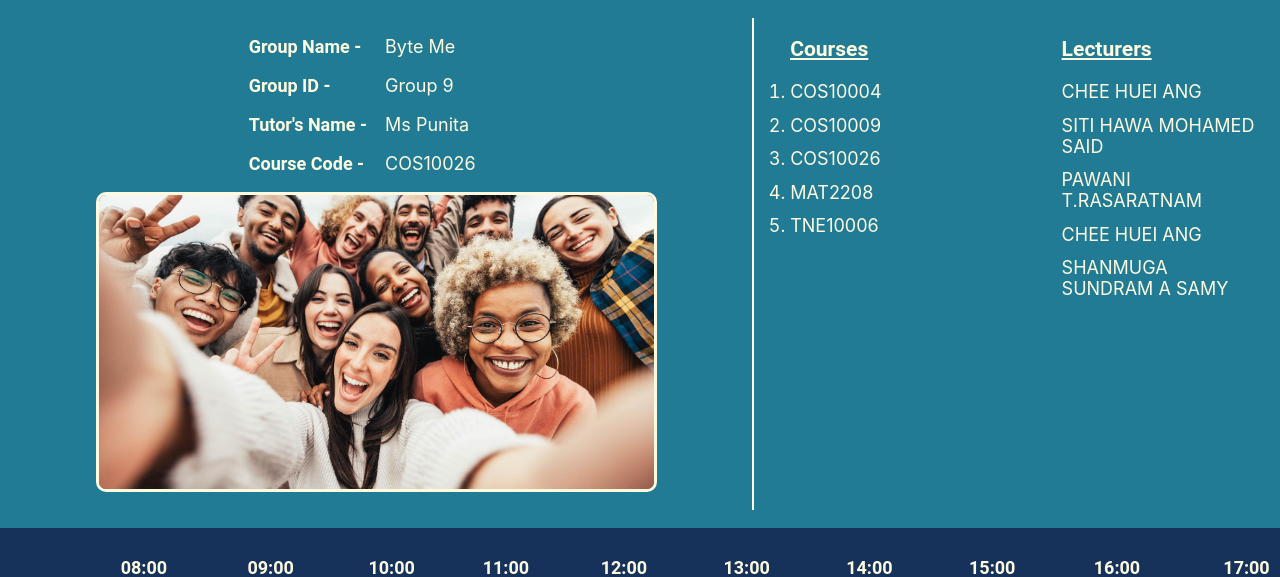
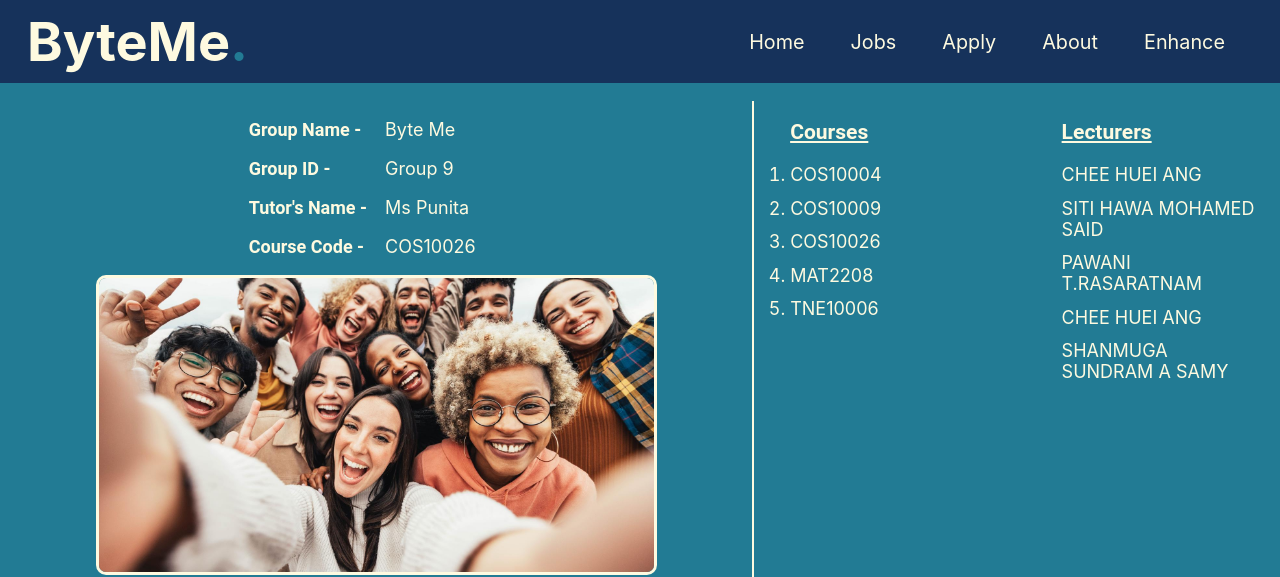
Before and after one commit to Showwaiyan/jobs-adv-website, a PHP site: page /about.html in a window 1280 px wide. Shown: the top 577 px of the page. Run offline with PHP 8.4, Linux system fonts and the light colour scheme.

Commit message:
Added header and navbar

```diff
--- a/about.html
+++ b/about.html
@@ -7,7 +7,50 @@
     <title>About Us</title>
 </head>
 <body>
+    <header class="navbar">
+        <!-- Company Name -->
+        <h1 class="company-name">ByteMe<span>.</span></h1>
 
+        <!-- Navbar -->
+        <nav>
+            <ul class="navbar-list">
+                <li class="navbar-list__item">
+                    <a href="#" class="navbar-list__link">
+                        <span>Home</span>
+                        <!-- <span><img src="" alt="home-icon"></span> -->
+                    </a>
+                </li>
+
+                <li class="navbar-list__item">
+                    <a href="#" class="navbar-list__link">
+                        <span>Jobs</span>
+                        <!-- <span><img src="" alt="jobs-icon"></span> -->
+                    </a>
+                </li>
+
+                <li class="navbar-list__item">
+                    <a href="#" class="navbar-list__link">
+                        <span>Apply</span>
+                        <!-- <span><img src="" alt="apply-icon"></span> -->
+                    </a>
+                </li>
+
+                <li class="navbar-list__item">
+                    <a href="#" class="navbar-list__link">
+                        <span>About</span>
+                        <!-- <span><img src="" alt="about-icon"></span> -->
+                    </a>
+                </li>
+
+                <li class="navbar-list__item">
+                    <a href="#" class="navbar-list__link">
+                        <span>Enhance</span>
+                        <!-- <span><img src="" alt="enchencement-icon"></span> -->
+                    </a>
+                </li>
+            </ul>
+            </nav>
+    </header>
     <main class="about-main">
         <article class="group-and-course-info">
             <section id="about-lists">
--- a/styles/style.css
+++ b/styles/style.css
@@ -48,6 +48,66 @@ body {
   background-color: var(--secondary-color);
 }
 
+/* header start*/
+/* layout */
+header.navbar {
+  display: flex;
+  justify-content: space-between;
+  align-items: center;
+}
+
+/* typography */
+
+/* style */
+header.navbar {
+  background-color: var(--main-color);
+  padding: 0.5rem;
+}
+/* header end */
+
+/* company name start*/
+/* layout */
+
+/* typography */
+header.navbar .company-name {
+  font-family: var(--inter-font);
+  font-size: 3rem;
+  color: var(--main-font-color);
+}
+header.navbar .company-name span {
+  color: var(--secondary-color);
+}
+
+/* style */
+header.navbar .company-name {
+  padding: 0 1rem;
+}
+/* company name end*/
+
+/* navbar start*/
+/* layout */
+nav {
+  width: 45%;
+}
+ul.navbar-list {
+  display: flex;
+  justify-content: space-evenly;
+  align-items: center;
+}
+
+/* typography */
+a.navbar-list__link {
+  font-family: var(--inter-font);
+  font-size: 1.1rem;
+  text-decoration: none;
+  color: var(--main-font-color);
+}
+
+/* style */
+ul.navbar-list li {
+  list-style-type: none;
+}
+/* navbar end*/
 
 /* about main start */
 /* layout */
```
